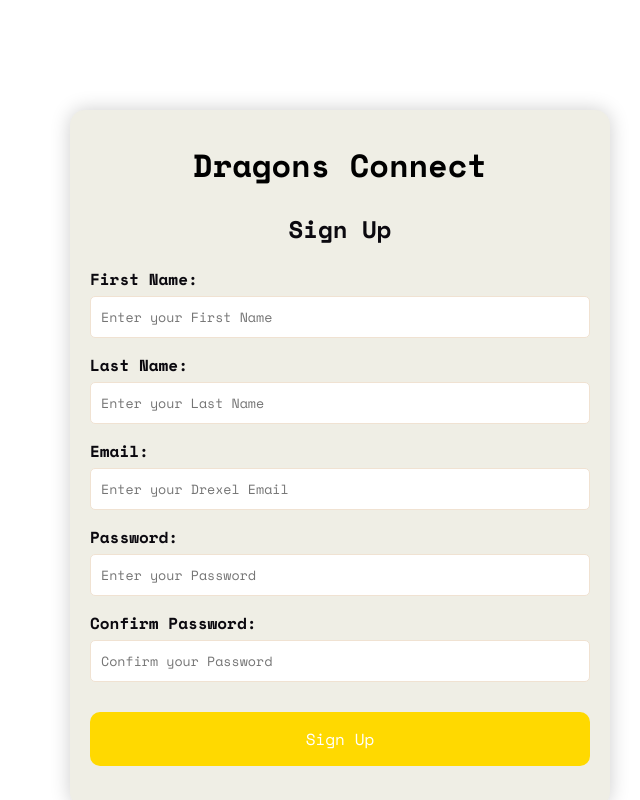
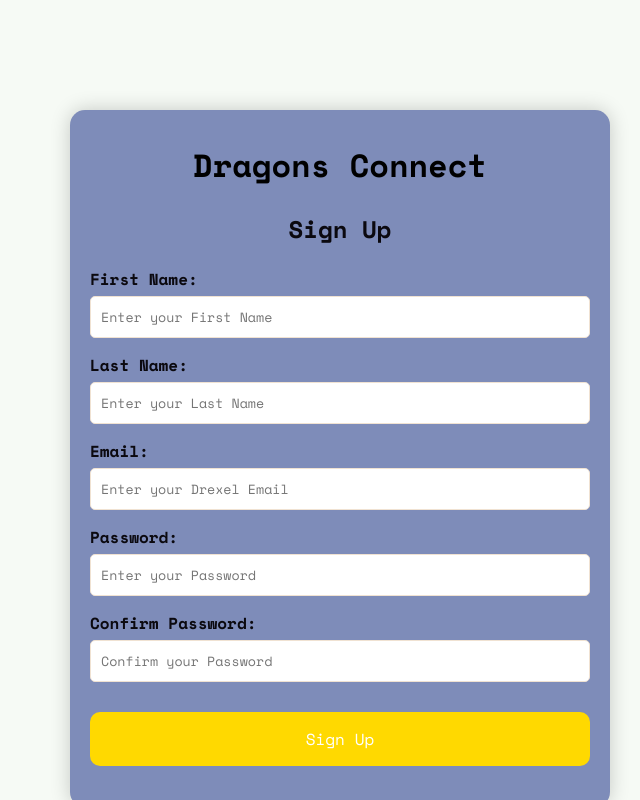
Before and after one commit to mabdulrehman08/dragonsconnect, a Flask app: template templates/signup.html in a window 1280 px wide. Shown: the whole page, without its empty margins (640-1280 px from the left). Run offline with Flask 3, Linux system fonts and the light colour scheme; the template is opened without the code that fills it, so the values that code supplies are empty; some libraries are stand-ins or nearby versions.

Commit message:
changed colors

```diff
--- a/static/css/signup.css
+++ b/static/css/signup.css
@@ -15,10 +15,11 @@
     background-repeat: no-repeat;
     background-position: center;
     background-size: cover;
+    background: #f6faf5;
 }
 
 .main {
-    background: #efeee5;
+    background: #7e8cb9;
     border-radius: 15px;
     box-shadow: 0 0 20px rgba(0, 0, 0, 0.2);
     padding: 10px 20px;
```
